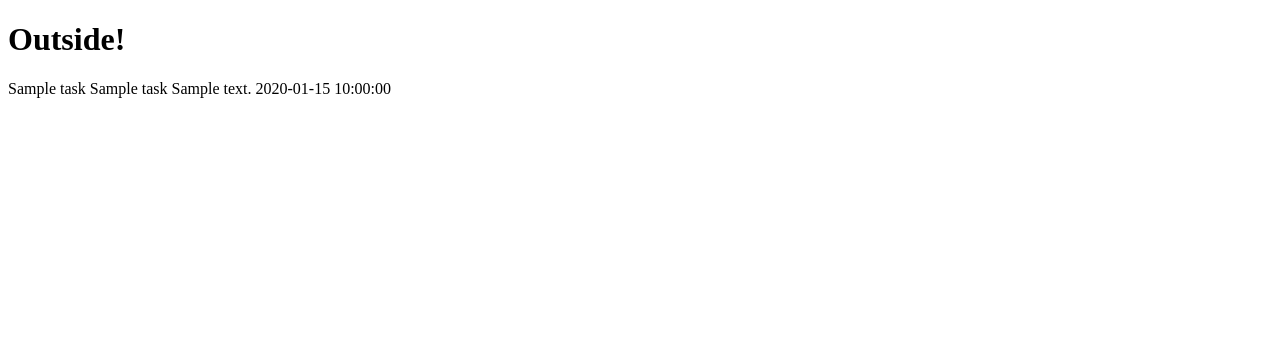
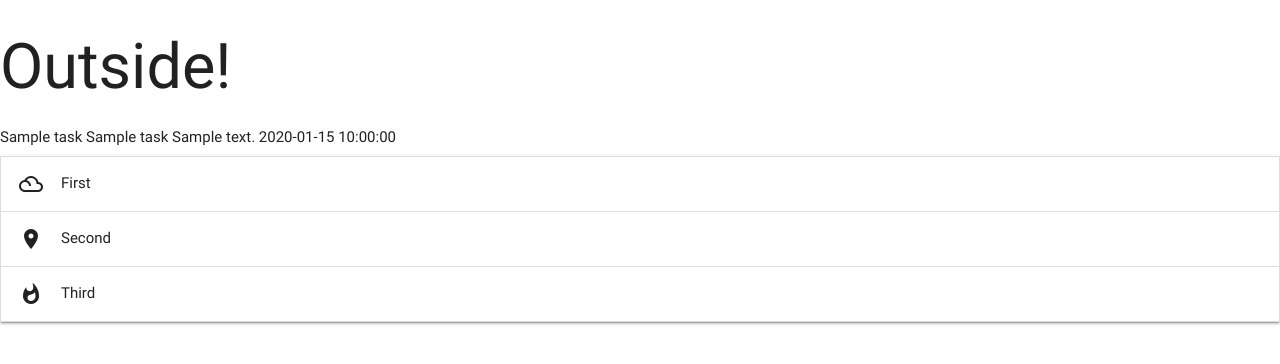
Before and after one commit to wikwiki777/task-manager-flaskmongodbmat, a Flask app: page / in a window 1280 px wide. Shown: the top 364 px of the page. Run offline with Flask 2, Linux system fonts and the light colour scheme; a database or web service that is not in the repository returns one stand-in record (values such as "Sample title"); some libraries are stand-ins or nearby versions.

Commit message:
Add materialize collapsible

```diff
--- a/templates/base.html
+++ b/templates/base.html
@@ -4,12 +4,22 @@
     <meta charset="UTF-8">
     <meta name="viewport" content="width=device-width, initial-scale=1.0">
     <meta http-equiv="X-UA-Compatible" content="ie=edge">
+    <link href="https://fonts.googleapis.com/icon?family=Material+Icons" rel="stylesheet">
+    <link rel="stylesheet"  href="https://cdnjs.cloudflare.com/ajax/libs/materialize/0.100.2/css/materialize.min.css">
     <title>Document</title>
 </head>
 <body>
     <h1>Outside!</h1>
+
     {% block content %}
     {% endblock %}
 
+    <script src="https://cdnjs.cloudflare.com/ajax/libs/jquery/3.2.1/jquery.min.js"></script>
+    <script src="https://cdnjs.cloudflare.com/ajax/libs/materialize/0.100.2/js/materialize.min.js"></script>
+    <script type="text/javascript">
+        $(document).ready(function(){
+            $('.collapsible').collapsible();
+        });
+    </script>
 </body>
 </html>
--- a/templates/tasks.html
+++ b/templates/tasks.html
@@ -8,4 +8,18 @@
         {{task.due_date}}
     {% endfor %}
 
+<ul class="collapsible" data-collapsible="accordion">
+    <li>
+      <div class="collapsible-header"><i class="material-icons">filter_drama</i>First</div>
+      <div class="collapsible-body"><span>Lorem ipsum dolor sit amet.</span></div>
+    </li>
+    <li>
+      <div class="collapsible-header"><i class="material-icons">place</i>Second</div>
+      <div class="collapsible-body"><span>Lorem ipsum dolor sit amet.</span></div>
+    </li>
+    <li>
+      <div class="collapsible-header"><i class="material-icons">whatshot</i>Third</div>
+      <div class="collapsible-body"><span>Lorem ipsum dolor sit amet.</span></div>
+    </li>
+ </ul>
 {% endblock %}
```
